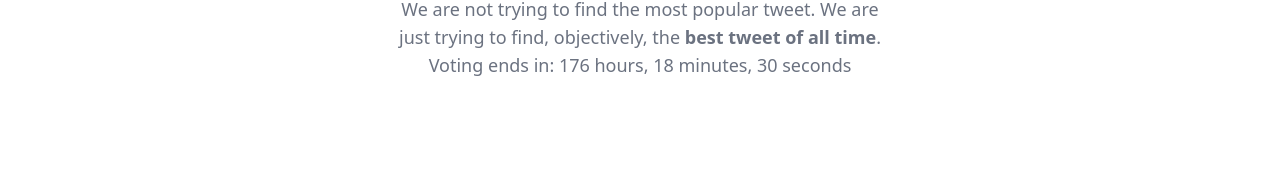
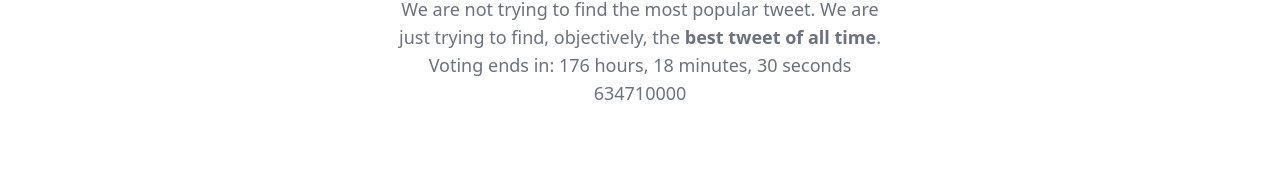
Before and after one commit to samhenrigold/best-tweet, a Svelte app: page / in a window 1280 px wide. Shown: the part 133-302 px from the top of the page. Built offline with nearby package versions, Linux system fonts and the light colour scheme; no server answers.

Commit message:
fixed logic

```diff
--- a/src/App.svelte
+++ b/src/App.svelte
@@ -52,13 +52,14 @@
 
 <div class="flex flex-col min-h-screen">
 	<!-- if (diff <= 0) show an h1 instead "Voting is over" -->
-	{#if diff <= 0}
+	{#if $countdownStore.diff <= 0}
 		<VotingOver />
 	{:else}
 	<header>
 		<h1>The Best Tweet</h1>
 		<p>We are not trying to find the most popular tweet. We are just trying to find, objectively, the <strong>best tweet of all time</strong>.</p>
 		<Countdown />
+		<p>{$countdownStore.diff}</p>
 	</header>
     <main class="flex-grow">
 	{#if currentMatchup}
```
